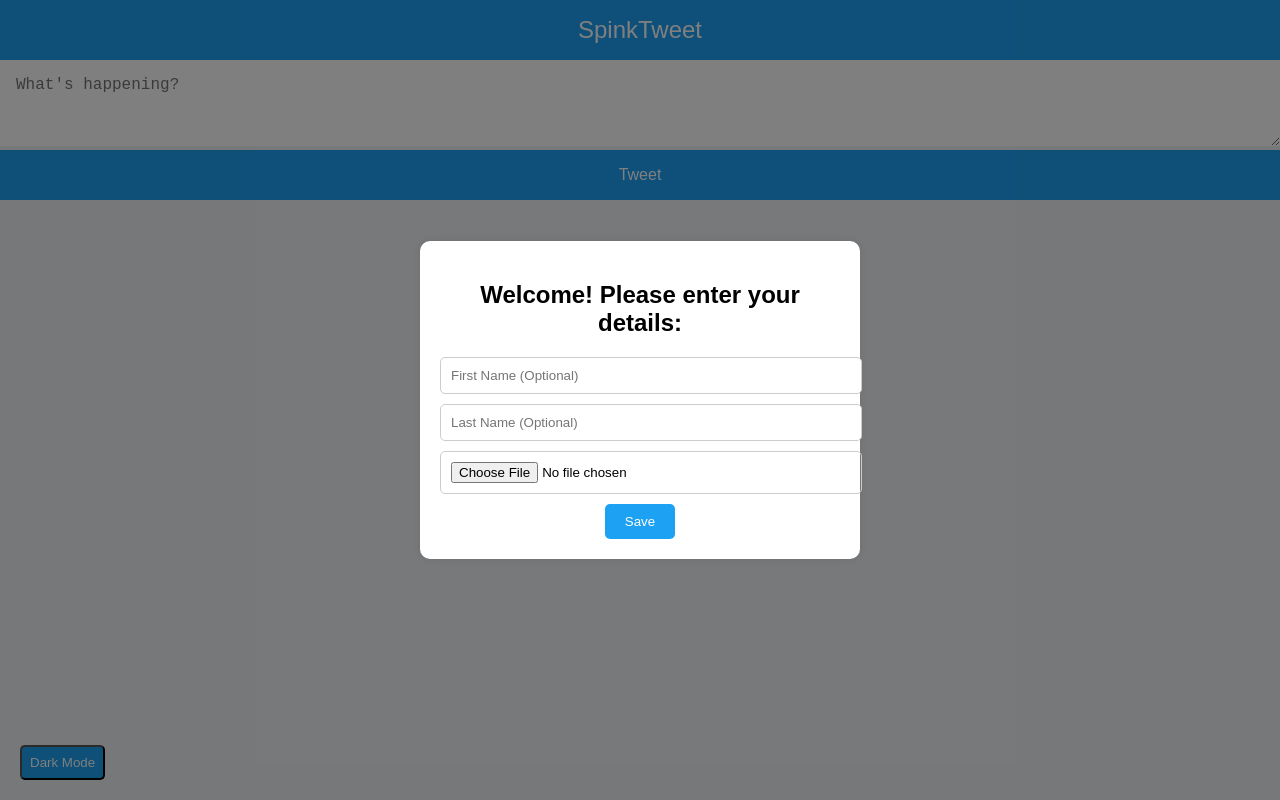
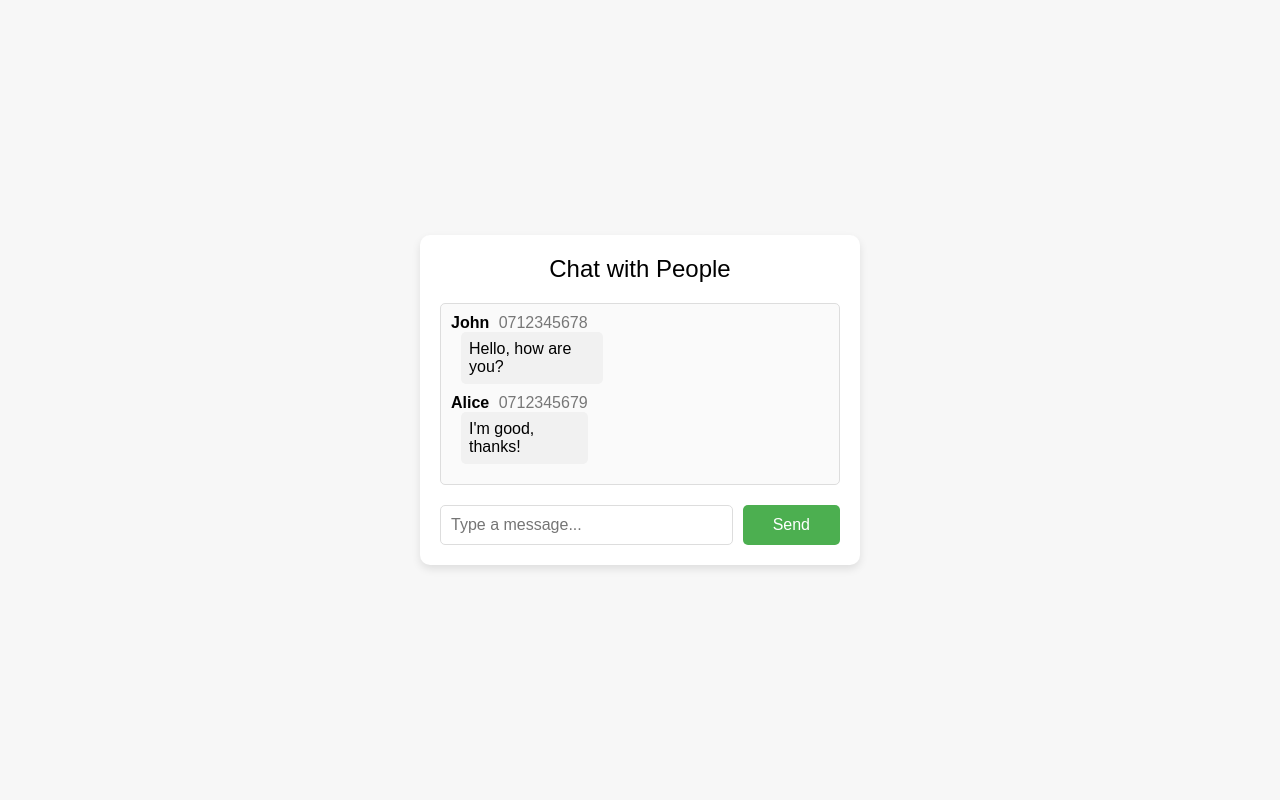
Before and after one commit to spinkyy17/SpinkChat, a plain HTML site: page Index.html in a window 1280 px wide. Drawn offline with Linux system fonts and the light colour scheme; no server answers.

Commit message:
Update Index.html

```diff
--- a/Index.html
+++ b/Index.html
@@ -2,287 +2,152 @@
 <html lang="en">
 <head>
   <meta charset="UTF-8">
-  <meta name="viewport" content="width=device-width, initial-scale=1">
-  <title>SpinkTweet</title>
+  <meta name="viewport" content="width=device-width, initial-scale=1.0">
+  <title>Chat App</title>
   <style>
     body {
-      margin: 0;
-      font-family: sans-serif;
-      background: #f0f2f5;
-      transition: background-color 0.3s;
-    }
-    header {
-      background: #1da1f2;
-      color: white;
-      padding: 1rem;
-      text-align: center;
-      font-size: 1.5em;
-    }
-    #tweetInput {
-      width: 100%;
-      padding: 1rem;
-      font-size: 1rem;
-      box-sizing: border-box;
-      border: none;
-      outline: none;
-    }
-    #sendBtn {
-      width: 100%;
-      padding: 1rem;
-      background: #1da1f2;
-      color: white;
-      border: none;
-      font-size: 1rem;
-      cursor: pointer;
-    }
-    #feed {
-      padding: 1rem;
-    }
-    .tweet {
-      background: white;
-      margin-bottom: 1rem;
-      padding: 1rem;
-      border-radius: 10px;
-      box-shadow: 0 0 5px rgba(0,0,0,0.1);
-      display: flex;
-      align-items: flex-start;
-    }
-    .tweet img {
-      width: 40px;
-      height: 40px;
-      border-radius: 50%;
-      margin-right: 10px;
-    }
-    .tweet-content {
-      flex: 1;
-    }
-    .time {
-      color: gray;
-      font-size: 0.8em;
-    }
-    .tweet-footer {
-      display: flex;
-      justify-content: space-between;
-      margin-top: 10px;
-      font-size: 0.9em;
-    }
-    .likes, .replies {
-      cursor: pointer;
-      color: #1da1f2;
-    }
-    .dark-mode {
-      position: fixed;
-      bottom: 20px;
-      left: 20px;
-      background: #1da1f2;
-      color: white;
-      padding: 0.5rem;
-      border-radius: 5px;
-      cursor: pointer;
-    }
-    /* Dark mode styles */
-    .dark-mode-active {
-      background: #333;
-      color: white;
-    }
-    body.dark-mode {
-      background-color: #121212;
-      color: white;
-    }
-    .tweet.dark-mode {
-      background: #333;
-      color: white;
-    }
-
-    /* Popup styles */
-    #popup {
-      position: fixed;
-      top: 0;
-      left: 0;
-      width: 100%;
-      height: 100%;
-      background: rgba(0, 0, 0, 0.5);
+      font-family: Arial, sans-serif;
+      background-color: #f7f7f7;
       display: flex;
       justify-content: center;
       align-items: center;
-      z-index: 10;
-      visibility: hidden; /* Hidden by default */
-      opacity: 0;
-      transition: opacity 0.3s ease-in-out;
+      height: 100vh;
+      margin: 0;
     }
-    #popup.show {
-      visibility: visible;
-      opacity: 1; /* Fade in when visible */
-    }
-    #popupContent {
-      background: white;
+    .chat-container {
+      width: 400px;
+      background-color: white;
       padding: 20px;
       border-radius: 10px;
-      box-shadow: 0 0 10px rgba(0, 0, 0, 0.1);
-      max-width: 400px;
-      width: 100%;
+      box-shadow: 0 4px 8px rgba(0, 0, 0, 0.1);
+    }
+    .header {
       text-align: center;
+      font-size: 1.5em;
+      margin-bottom: 20px;
     }
-    #popup input {
-      width: 100%;
+    .chat-box {
+      max-height: 300px;
+      overflow-y: auto;
+      margin-bottom: 20px;
+      border: 1px solid #ddd;
       padding: 10px;
+      border-radius: 5px;
+      background-color: #fafafa;
+    }
+    .message {
+      display: flex;
       margin-bottom: 10px;
+    }
+    .message .name {
+      font-weight: bold;
+      margin-right: 5px;
+    }
+    .message .phone {
+      color: #777;
+    }
+    .message .text {
+      margin-left: 10px;
+      background-color: #f1f1f1;
+      padding: 8px;
       border-radius: 5px;
-      border: 1px solid #ccc;
+      max-width: 75%;
     }
-    #popup button {
-      padding: 10px 20px;
-      background: #1da1f2;
+    .input-box {
+      display: flex;
+      gap: 10px;
+    }
+    .input-box input {
+      width: 70%;
+      padding: 10px;
+      border-radius: 5px;
+      border: 1px solid #ddd;
+      font-size: 1em;
+    }
+    .input-box button {
+      width: 25%;
+      padding: 10px;
+      border-radius: 5px;
+      border: none;
+      background-color: #4CAF50;
       color: white;
-      border: none;
-      border-radius: 5px;
+      font-size: 1em;
       cursor: pointer;
+    }
+    .input-box button:hover {
+      background-color: #45a049;
     }
   </style>
 </head>
 <body>
+  <div class="chat-container">
+    <div class="header">Chat with People</div>
+    <div id="chatBox" class="chat-box"></div>
+    <div class="input-box">
+      <input id="messageInput" type="text" placeholder="Type a message..." />
+      <button id="sendMessageBtn">Send</button>
+    </div>
+  </div>
 
-<header>SpinkTweet</header>
-<textarea id="tweetInput" rows="3" placeholder="What's happening?"></textarea>
-<button id="sendBtn">Tweet</button>
-<div id="feed"></div>
+  <script>
+    // Simulate a chat database (replace with actual database connection)
+    const messages = [
+      { name: "John", phone: "0712345678", text: "Hello, how are you?" },
+      { name: "Alice", phone: "0712345679", text: "I'm good, thanks!" },
+    ];
 
-<button class="dark-mode">Dark Mode</button>
+    // Display messages from the database
+    function displayMessages() {
+      const chatBox = document.getElementById("chatBox");
+      chatBox.innerHTML = ''; // Clear existing messages
+      messages.forEach((msg) => {
+        const messageElement = document.createElement("div");
+        messageElement.classList.add("message");
+        messageElement.innerHTML = `
+          <div>
+            <span class="name">${msg.name}</span>
+            <span class="phone">${msg.phone}</span>
+            <div class="text">${msg.text}</div>
+          </div>
+        `;
+        chatBox.appendChild(messageElement);
+      });
+    }
 
-<!-- Popup for user information -->
-<div id="popup">
-  <div id="popupContent">
-    <h2>Welcome! Please enter your details:</h2>
-    <input type="text" id="firstName" placeholder="First Name (Optional)">
-    <input type="text" id="lastName" placeholder="Last Name (Optional)">
-    <input type="file" id="photoInput" accept="image/*" placeholder="Upload a photo (Optional)">
-    <button onclick="saveUserInfo()">Save</button>
-  </div>
-</div>
+    // Send a new message
+    document.getElementById("sendMessageBtn").addEventListener("click", () => {
+      const messageInput = document.getElementById("messageInput");
+      const messageText = messageInput.value.trim();
+      if (messageText) {
+        const newMessage = {
+          name: "You", // Replace with the user's name from the registration
+          phone: "07111111111", // Replace with user's phone number
+          text: messageText,
+        };
 
-<!-- Firebaseee SDKs -->
-<script src="https://www.gstatic.com/firebasejs/9.6.1/firebase-app-compat.js"></script>
-<script src="https://www.gstatic.com/firebasejs/9.6.1/firebase-firestore-compat.js"></script>
+        // Push to the "database" (messages array)
+        messages.push(newMessage);
 
-<script>
-  const firebaseConfig = {
-    apiKey: "AIzaSyDWDk_p33Y_jgPNJPHoJApEmo0W7Q9BhxA",
-    authDomain: "spinktweet.firebaseapp.com",
-    projectId: "spinktweet",
-    storageBucket: "spinktweet.firebasestorage.app",
-    messagingSenderId: "848866063079",
-    appId: "1:848866063079:web:be2efce9b4c5ecc3956842",
-    measurementId: "G-81YMX6VBK4"
-  };
+        // Optionally send it to a real backend to store it (use AJAX/fetch)
+        // Example (uncomment and use for real API):
+        /*
+        fetch('YOUR_BACKEND_API_URL', {
+          method: 'POST',
+          headers: { 'Content-Type': 'application/json' },
+          body: JSON.stringify(newMessage),
+        });
+        */
 
-  firebase.initializeApp(firebaseConfig);
-  const db = firebase.firestore();
+        // Display the new message
+        displayMessages();
 
-  const tweetInput = document.getElementById('tweetInput');
-  const sendBtn = document.getElementById('sendBtn');
-  const feed = document.getElementById('feed');
-  const darkModeBtn = document.querySelector('.dark-mode');
-  const body = document.body;
-  const popup = document.getElementById('popup');
-  const firstNameInput = document.getElementById('firstName');
-  const lastNameInput = document.getElementById('lastName');
-  const photoInput = document.getElementById('photoInput');
+        // Clear the input field
+        messageInput.value = '';
+      }
+    });
 
-  let isDarkMode = false;
-  let username = "User" + Math.floor(Math.random() * 1000);  // Default username
-  let profilePic = "https://randomuser.me/api/portraits/men/1.jpg";  // Default profile picture
-
-  // Toggle Dark Mode
-  darkModeBtn.onclick = () => {
-    isDarkMode = !isDarkMode;
-    body.classList.toggle('dark-mode', isDarkMode);
-    darkModeBtn.classList.toggle('dark-mode-active', isDarkMode);
-  };
-
-  // Show popup when the page loads
-  window.onload = () => {
-    setTimeout(() => {
-      popup.classList.add('show');  // Make the popup visible with a smooth fade-in
-    }, 200);  // Slight delay for better user experience
-  };
-
-  // Save user info
-  function saveUserInfo() {
-    const firstName = firstNameInput.value.trim();
-    const lastName = lastNameInput.value.trim();
-
-    username = firstName + (lastName ? " " + lastName : "") || username;
-
-    if (photoInput.files.length > 0) {
-      const file = photoInput.files[0];
-      const storageRef = firebase.storage().ref();
-      const photoRef = storageRef.child('profile_pics/' + file.name);
-      photoRef.put(file).then(() => {
-        photoRef.getDownloadURL().then(url => {
-          profilePic = url;
-          popup.classList.remove('show');  // Hide the popup after saving info
-        });
-      });
-    } else {
-      popup.classList.remove('show');  // Hide the popup without uploading a photo
-    }
-  }
-
-  // Handle Tweeting
-  sendBtn.onclick = () => {
-    const text = tweetInput.value.trim();
-    if (text) {
-      db.collection("tweets").add({
-        text,
-        username,  // Use the user’s name
-        profilePic,  // Use the user’s profile picture
-        time: Date.now(),
-        likes: 0,
-        replies: 0
-      });
-      tweetInput.value = "";
-    }
-  };
-
-  // Display Tweets
-  db.collection("tweets").orderBy("time", "desc").onSnapshot(snapshot => {
-    feed.innerHTML = "";
-    snapshot.forEach(doc => {
-      const tweet = doc.data();
-      const div = document.createElement('div');
-      div.className = "tweet";
-      div.innerHTML = `
-        <img src="${tweet.profilePic}" alt="Profile">
-        <div class="tweet-content">
-          <div><strong>${tweet.username}</strong></div>
-          <div>${tweet.text}</div>
-          <div class="time">${new Date(tweet.time).toLocaleString()}</div>
-          <div class="tweet-footer">
-            <div class="likes" onclick="likeTweet('${doc.id}')">Likes: ${tweet.likes}</div>
-            <div class="replies" onclick="replyToTweet('${doc.id}')">Replies: ${tweet.replies}</div>
-          </div>
-        </div>
-      `;
-      feed.appendChild(div);
-    });
-  });
-
-  // Like Tweet
-  function likeTweet(id) {
-    const tweetRef = db.collection("tweets").doc(id);
-    tweetRef.update({
-      likes: firebase.firestore.FieldValue.increment(1)
-    });
-  }
-
-  // Reply to Tweet (basic increment for demo)
-  function replyToTweet(id) {
-    const tweetRef = db.collection("tweets").doc(id);
-    tweetRef.update({
-      replies: firebase.firestore.FieldValue.increment(1)
-    });
-  }
-</script>
-
+    // Initialize chat
+    displayMessages();
+  </script>
 </body>
 </html>
```
